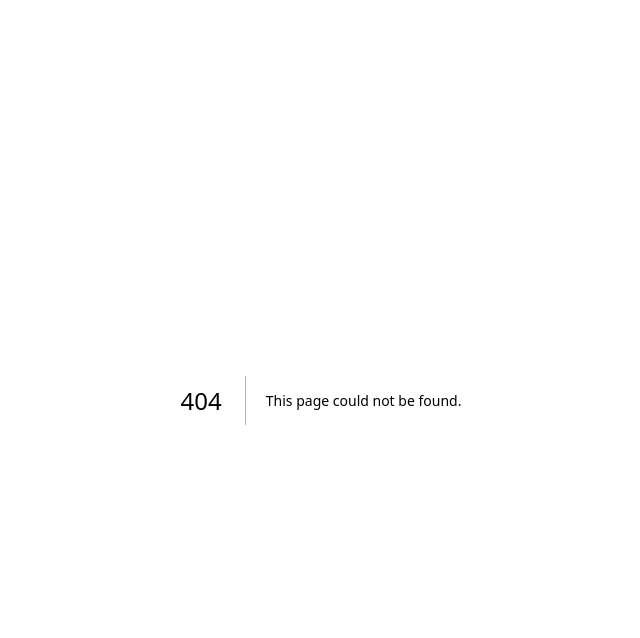
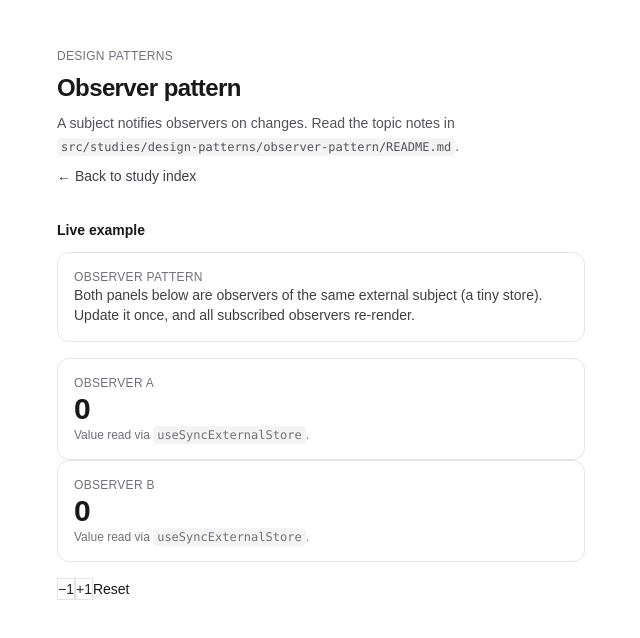
Before and after one commit to Rennatts/React-Next-studies, a Next.js app: page /studies/design-patterns/observer-pattern in a window 1280 px wide. Before the commit this address had no page. Shown: the top 638 px of the page, without its empty margins (319-959 px from the left). Built offline with nearby package versions, Linux system fonts and the light colour scheme.

Commit message:
observer pattern

```diff
--- a/src/app/page.tsx
+++ b/src/app/page.tsx
@@ -64,6 +64,13 @@ const topics = [
     href: "/studies/design-patterns/compound-components",
     category: "Design patterns",
   },
+  {
+    title: "Observer pattern",
+    description:
+      "Pub/sub subject-observer model; React subscription via useSyncExternalStore for external stores.",
+    href: "/studies/design-patterns/observer-pattern",
+    category: "Design patterns",
+  },
 ] as const;
 
 export default function Home() {
--- /dev/null
+++ b/src/app/studies/design-patterns/observer-pattern/page.tsx
@@ -0,0 +1,47 @@
+import type { Metadata } from "next";
+import Link from "next/link";
+import { ObserverDemo } from "@/studies/design-patterns/observer-pattern/ObserverDemo";
+
+export const metadata: Metadata = {
+  title: "Study: Observer pattern",
+  description:
+    "Observer pattern (pub/sub) and how to subscribe in React using useSyncExternalStore.",
+};
+
+export default function ObserverPatternStudyPage() {
+  return (
+    <div className="mx-auto flex min-h-screen max-w-xl flex-col gap-8 px-6 py-12">
+      <header className="space-y-2">
+        <p className="text-xs font-medium uppercase tracking-wide text-zinc-500 dark:text-zinc-400">
+          Design patterns
+        </p>
+        <h1 className="text-2xl font-semibold tracking-tight text-zinc-900 dark:text-zinc-50">
+          Observer pattern
+        </h1>
+        <p className="text-sm leading-relaxed text-zinc-600 dark:text-zinc-400">
+          A subject notifies observers on changes. Read the topic notes in{" "}
+          <code className="rounded bg-zinc-100 px-1 py-0.5 text-xs dark:bg-zinc-900">
+            src/studies/design-patterns/observer-pattern/README.md
+          </code>
+          .
+        </p>
+        <Link
+          href="/"
+          className="inline-flex text-sm font-medium text-zinc-700 underline-offset-4 hover:underline dark:text-zinc-300"
+        >
+          ← Back to study index
+        </Link>
+      </header>
+
+      <section aria-labelledby="demo-heading" className="space-y-3">
+        <h2
+          id="demo-heading"
+          className="text-sm font-semibold text-zinc-900 dark:text-zinc-50"
+        >
+          Live example
+        </h2>
+        <ObserverDemo />
+      </section>
+    </div>
+  );
+}
--- /dev/null
+++ b/src/studies/design-patterns/observer-pattern/ObserverDemo.tsx
@@ -0,0 +1,79 @@
+"use client";
+
+import { useSyncExternalStore } from "react";
+import { observableCounter } from "./observableCounter";
+
+function useObservableCounterValue() {
+  return useSyncExternalStore(
+    observableCounter.subscribe,
+    observableCounter.getSnapshot,
+    observableCounter.getSnapshot,
+  );
+}
+
+export function ObserverDemo() {
+  return (
+    <div className="space-y-4">
+      <div className="rounded-xl border border-zinc-200 p-4 dark:border-zinc-800">
+        <p className="text-xs font-medium uppercase tracking-wide text-zinc-500 dark:text-zinc-400">
+          Observer pattern
+        </p>
+        <p className="mt-2 text-sm text-zinc-700 dark:text-zinc-300">
+          Both panels below are <span className="font-medium">observers</span> of
+          the same external subject (a tiny store). Update it once, and all
+          subscribed observers re-render.
+        </p>
+      </div>
+
+      <div className="grid gap-3 sm:grid-cols-2">
+        <ObserverPanel title="Observer A" />
+        <ObserverPanel title="Observer B" />
+      </div>
+
+      <div className="flex flex-wrap items-center gap-2">
+        <button
+          type="button"
+          onClick={observableCounter.decrement}
+          className="rounded-md border border-zinc-200 px-3 py-2 text-sm font-medium text-zinc-800 hover:bg-zinc-50 dark:border-zinc-800 dark:text-zinc-200 dark:hover:bg-zinc-900/40"
+        >
+          −1
+        </button>
+        <button
+          type="button"
+          onClick={observableCounter.increment}
+          className="rounded-md border border-zinc-200 px-3 py-2 text-sm font-medium text-zinc-800 hover:bg-zinc-50 dark:border-zinc-800 dark:text-zinc-200 dark:hover:bg-zinc-900/40"
+        >
+          +1
+        </button>
+        <button
+          type="button"
+          onClick={observableCounter.reset}
+          className="rounded-md bg-zinc-900 px-3 py-2 text-sm font-medium text-white dark:bg-zinc-50 dark:text-zinc-900"
+        >
+          Reset
+        </button>
+      </div>
+    </div>
+  );
+}
+
+function ObserverPanel({ title }: { title: string }) {
+  const value = useObservableCounterValue();
+  return (
+    <div className="rounded-xl border border-zinc-200 p-4 dark:border-zinc-800">
+      <p className="text-xs font-medium uppercase tracking-wide text-zinc-500 dark:text-zinc-400">
+        {title}
+      </p>
+      <p className="mt-3 text-3xl font-semibold tabular-nums text-zinc-900 dark:text-zinc-50">
+        {value}
+      </p>
+      <p className="mt-2 text-xs text-zinc-500 dark:text-zinc-400">
+        Value read via{" "}
+        <code className="rounded bg-zinc-100 px-1 py-0.5 text-[11px] dark:bg-zinc-900">
+          useSyncExternalStore
+        </code>
+        .
+      </p>
+    </div>
+  );
+}
--- /dev/null
+++ b/src/studies/design-patterns/observer-pattern/observableCounter.ts
@@ -0,0 +1,45 @@
+export type Unsubscribe = () => void;
+
+type Listener = () => void;
+
+/**
+ * Minimal "subject" implementing the Observer pattern.
+ * - Observers subscribe with a listener
+ * - Subject notifies all listeners on changes
+ *
+ * We shape it so React can consume it via `useSyncExternalStore`.
+ */
+function createObservableCounter(initial = 0) {
+  let value = initial;
+  const listeners = new Set<Listener>();
+
+  const subscribe = (listener: Listener): Unsubscribe => {
+    listeners.add(listener);
+    return () => listeners.delete(listener);
+  };
+
+  const notify = () => {
+    listeners.forEach((l) => l());
+  };
+
+  const getSnapshot = () => value;
+
+  const increment = () => {
+    value += 1;
+    notify();
+  };
+
+  const decrement = () => {
+    value -= 1;
+    notify();
+  };
+
+  const reset = () => {
+    value = initial;
+    notify();
+  };
+
+  return { subscribe, getSnapshot, increment, decrement, reset };
+}
+
+export const observableCounter = createObservableCounter(0);
```
Also changed, not shown: src/studies/README.md, src/studies/design-patterns/observer-pattern/README.md (added).
